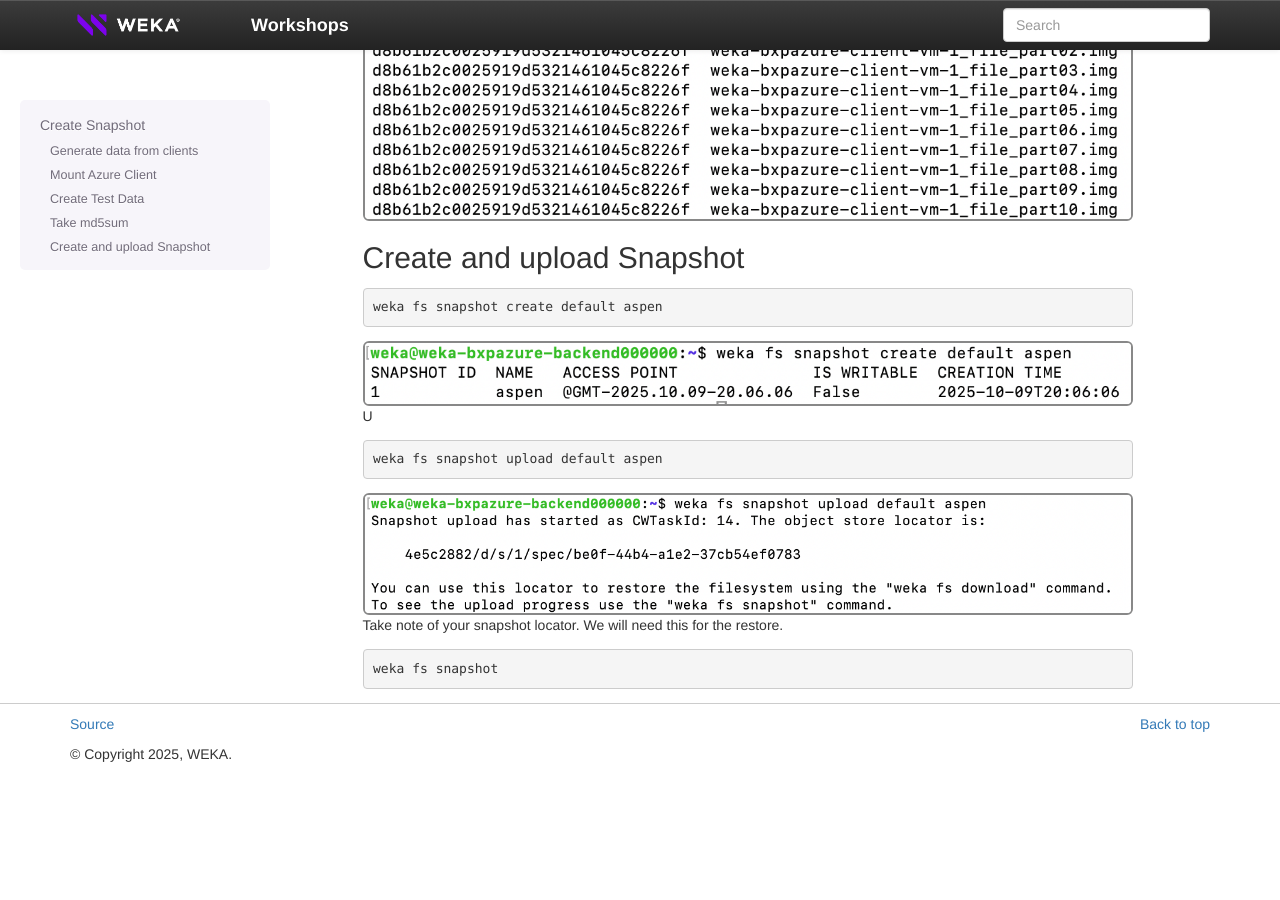
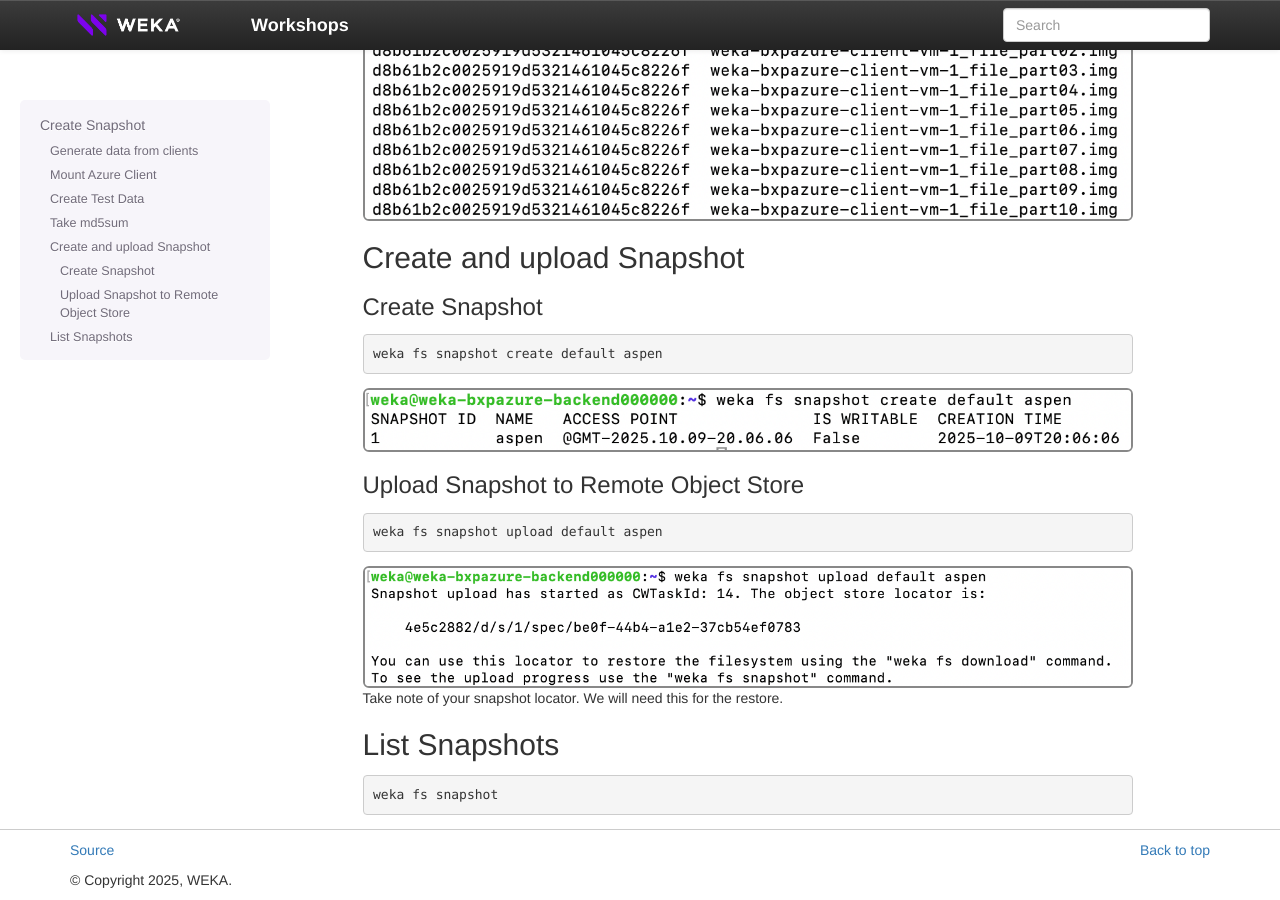
Before and after one commit to bmp-dot/template, a Sphinx documentation site: the page built from source/create_snapshot/create_snapshot.md, in a window 1280 px wide and 900 px high, scrolled down 784 px. Built offline with Sphinx 7.4.7, drawn with Linux system fonts in a browser that asks for light colours; before the commit the page ends 1558 px from its top, so only the background shows below that.

Commit message:
update labels

`````diff
--- a/source/create_snapshot/create_snapshot.md
+++ b/source/create_snapshot/create_snapshot.md
@@ -45,6 +45,7 @@
 
 ### Create and upload Snapshot
 
+#### Create Snapshot
 ```bash
 weka fs snapshot create default aspen
 ```
@@ -53,8 +54,7 @@
 :alt: Create Snap
 ```
 
-
-U
+#### Upload Snapshot to Remote Object Store
 ```bash
 weka fs snapshot upload default aspen
 ```
@@ -66,6 +66,7 @@
 
 Take note of your snapshot locator.  We will need this for the restore.
 
+### List Snapshots
 ```bash
 weka fs snapshot
 ````
`````
